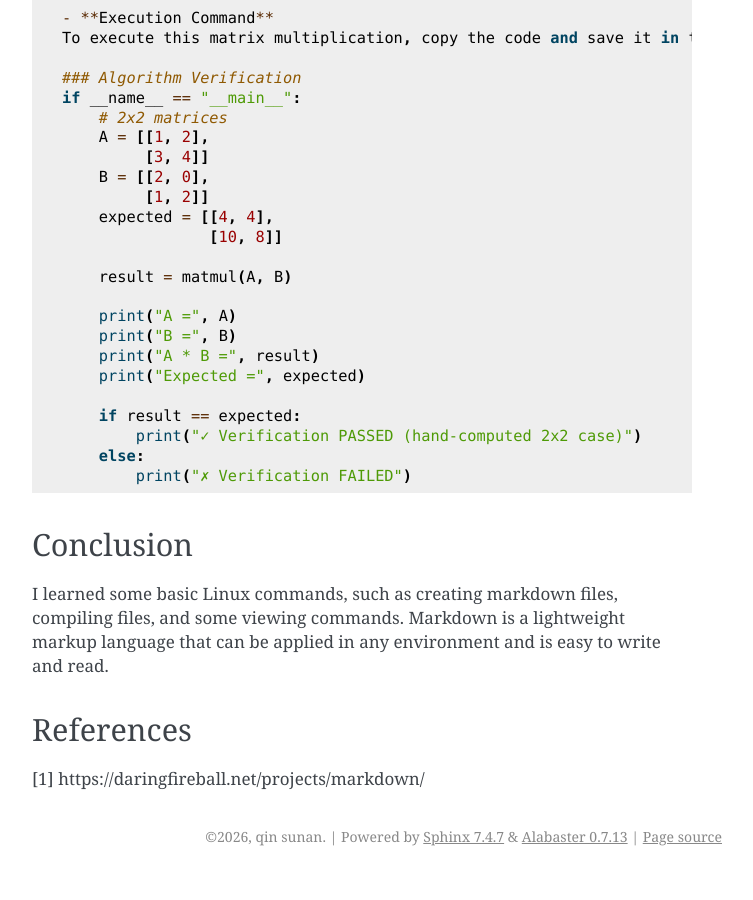
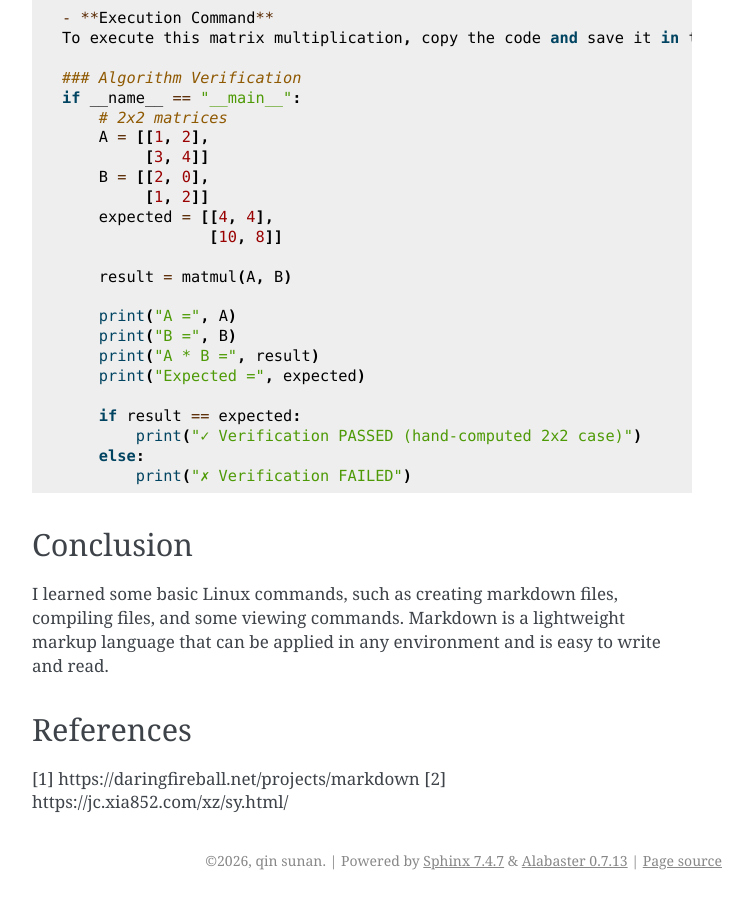
Before and after one commit to sunan-qin/my-web, a Sphinx documentation site: the page built from source/assignment1.md, in a window 1280 px wide and 900 px high, scrolled down 1256 px. Shown: the whole window, without its empty margins (388-1141 px from the left). Built offline with Sphinx 7.4.7, drawn with Linux system fonts in a browser that asks for light colours; pages that are not in the unit, such as notebooks, are missing from menus; before the commit the page ends 2132 px from its top, so only the background shows below that.

Commit message:
adding more references

```diff
--- a/source/assignment1.md
+++ b/source/assignment1.md
@@ -80,4 +80,5 @@ if __name__ == "__main__":
 ## Conclusion
 I learned some basic Linux commands, such as creating markdown files, compiling files, and some viewing commands. Markdown is a lightweight markup language that can be applied in any environment and is easy to write and read.
 ## References
-[1] https://daringfireball.net/projects/markdown/
+[1] https://daringfireball.net/projects/markdown
+[2] https://jc.xia852.com/xz/sy.html/
```
Also changed, not shown: 5 other files.
